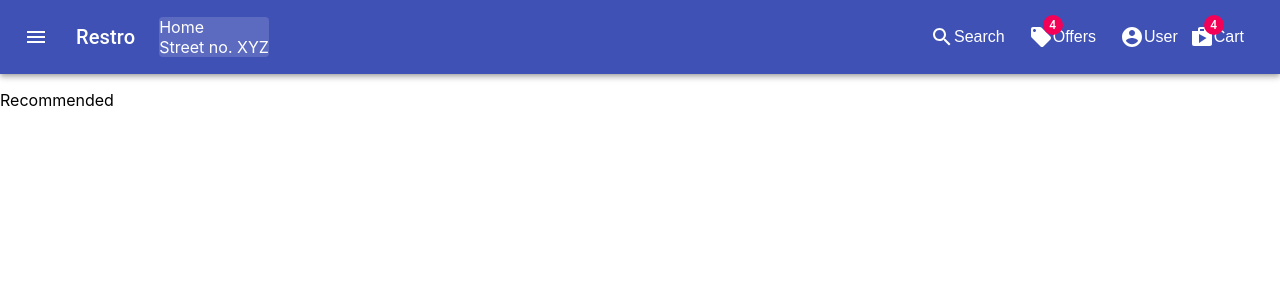
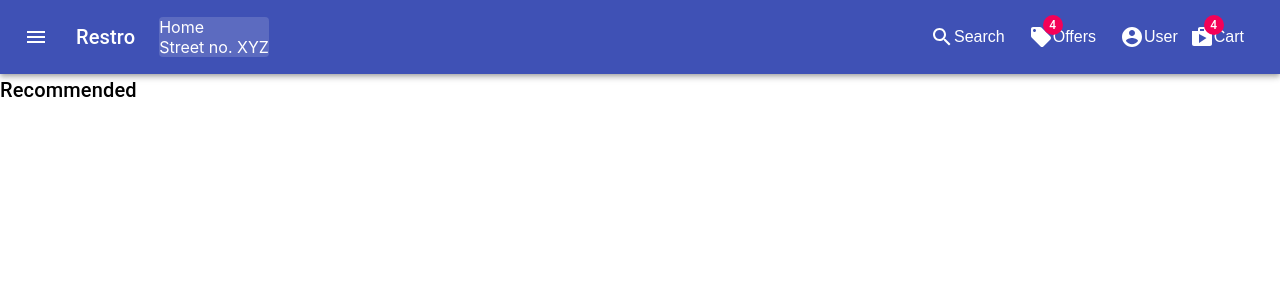
Before and after one commit to Ravina-Deogadkar/dineout-app, a React (Create React App) app: page / in a window 1280 px wide. Shown: the top 300 px of the page. Built offline with nearby package versions, Linux system fonts and the light colour scheme.

Commit message:
Feat:created  recommend component

```diff
--- a/src/component/home.js
+++ b/src/component/home.js
@@ -1,5 +1,8 @@
 import React,{Component} from 'react';
 import Layout from './layout';
+import Recommended from './recommended';
+import Typography from '@material-ui/core/Typography';
+
 //import { Component } from 'react';
 
 class Home extends Component{
@@ -8,16 +11,37 @@ class Home extends Component{
         // this.state={
 
         // };
+    this.classes=this.useStyles();
     }
-    recommended=(
+
+    useStyles(theme){
+
+        return(
+            {title: {
+            display: 'block'
+          }
+        })
+
+    };
+    // recommended=(
+    //     <div>
+    //         <Typography variant="h6" noWrap>
+    //             Recommended
+    //         </Typography>
+    //         <div></div>
+    //     </div>
+    // );
+    offers=(
         <div>
-            <p>Recommended</p>
+             <Typography variant="h6" noWrap>
+            Offers
+          </Typography>
             <div></div>
         </div>
-    );
+    )
     render(){
         return(<Layout>
-            {this.recommended}
+            <Recommended></Recommended>
         </Layout>);
     }
 }
--- /dev/null
+++ b/src/component/recommended.js
@@ -0,0 +1,18 @@
+
+import React, { Component } from 'react';
+import Typography from '@material-ui/core/Typography';
+
+export default class recommended extends Component {
+    render() {
+        return (
+            <div>
+                <Typography variant="h6" noWrap>
+                    Recommended
+                </Typography>
+                <div>
+
+                </div>
+            </div>
+        )
+    }
+}
```
